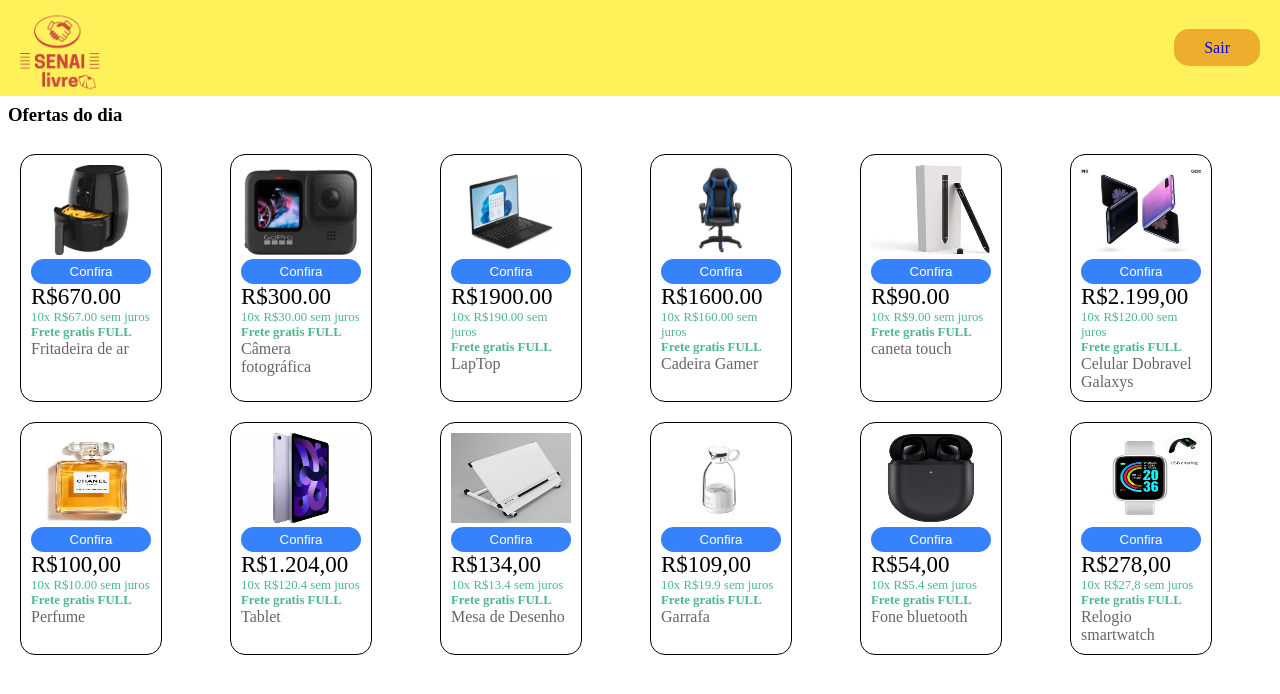
After one commit to isacristal/senai-livre, a PHP site: page /ofertas-do-dia.html in a window 1280 px wide. The commit adds this page. Shown: the top 694 px of the page. Run offline with PHP 8.4, Linux system fonts and the light colour scheme.

Commit message:
finalizado

```diff
--- /dev/null
+++ b/ofertas-do-dia.html
@@ -0,0 +1,135 @@
+<!DOCTYPE html>
+<html lang="pt-br">
+<head>
+    <meta charset="UTF-8">
+    <meta http-equiv="X-UA-Compatible" content="IE=edge">
+    <meta name="viewport" content="width=device-width, initial-scale=1.0">
+    <link rel="stylesheet" href="style.css">
+    <title>ofertas do dia</title>
+</head>
+<body>
+    <header id="logo">
+        <img src="img/img/senai.png" alt="logo">
+
+        <nav>
+            <a href="index.html">Sair</a>
+        </nav>
+    </header>
+    <main>
+        <section>
+            <h3>Ofertas do dia</h3>
+            <div id="ofertas-ofertas">
+
+                <div id="fritadeira">
+                    <img class="imagemtop" src="img/img/fritadeira.png" alt="fritadeira">
+                    <button>Confira</button>
+                    <p class="preco">R$670.00</p>
+                    <p class="parcela">10x R$67.00 sem juros</p>
+                    <p class="parcela"><strong>Frete gratis <i class="fa-solid fa-bolt"></i> FULL</strong></p>
+                    <p class="nome">Fritadeira de ar</p>
+                </div>
+
+                <div id="camera">
+                    <img class="imagemtop" src="img/img/camera.png" alt="camera">
+                    <button>Confira</button>
+                    <p class="preco">R$300.00</p>
+                    <p class="parcela">10x R$30.00 sem juros</p>
+                    <p class="parcela"><strong>Frete gratis <i class="fa-solid fa-bolt"></i> FULL</strong></p>
+                    <p class="nome">Câmera fotográfica</p>
+                </div>
+
+                <div id="laptop">
+                    <img class="imagemtop" src="img/img/laptop.png" alt="laptop">
+                    <button>Confira</button>
+                    <p class="preco">R$1900.00</p>
+                    <p class="parcela">10x R$190.00 sem juros</p>
+                    <p class="parcela"><strong>Frete gratis <i class="fa-solid fa-bolt"></i> FULL</strong></p>
+                    <p class="nome">LapTop</p>
+                </div>
+
+                <div id="cadeira-gamer">
+                    <img class="imagemtop" src="img/img/cadeiraGamer.png" alt="cadeiraGamer">
+                    <button>Confira</button>
+                    <p class="preco">R$1600.00</p>
+                    <p class="parcela">10x R$160.00 sem juros</p>
+                    <p class="parcela"><strong>Frete gratis <i class="fa-solid fa-bolt"></i> FULL</strong></p>
+                    <p class="nome">Cadeira Gamer</p>
+                </div>
+
+                <div id="cadeiracell">
+                    <img class="imagemtop" src="img/img/canetcel.jpg" alt="Caneta-touch">
+                    <button>Confira</button>
+                    <p class="preco">R$90.00</p>
+                    <p class="parcela">10x R$9.00 sem juros</p>
+                    <p class="parcela"><strong>Frete gratis <i class="fa-solid fa-bolt"></i> FULL</strong></p>
+                    <p class="nome">caneta touch</p>
+                </div>
+
+                <div id="celular-dobravel">
+                    <img class="imagemtop" src="img/img/cllrdobravel.jpg" alt="celular-dobravel">
+                    <button>Confira</button>
+                    <p class="preco">R$2.199,00</p>
+                    <p class="parcela">10x R$120.00 sem juros</p>
+                    <p class="parcela"><strong>Frete gratis <i class="fa-solid fa-bolt"></i> FULL</strong></p>
+                    <p class="nome">Celular Dobravel Galaxys</p>
+                </div>
+
+                <div id="perfume">
+                    <img  class="imagemtop" src="img/img/perfume.jpg" alt="perfume">
+                    <button>Confira</button>
+                    <p class="preco">R$100,00</p>
+                    <p class="parcela">10x R$10.00 sem juros</p>
+                    <p class="parcela"><strong>Frete gratis <i class="fa-solid fa-bolt"></i> FULL</strong></p>
+                    <p class="nome">Perfume</p>
+                </div>
+
+                <div id="tablet">
+                    <img class="imagemtop" src="img/img/tablet.jpg" alt="tablet">
+                    <button>Confira</button>
+                    <p class="preco">R$1.204,00</p>
+                    <p class="parcela">10x R$120.4 sem juros</p>
+                    <p class="parcela"><strong>Frete gratis <i class="fa-solid fa-bolt"></i> FULL</strong></p>
+                    <p class="nome">Tablet</p>
+                </div>
+
+                <div id="mesadedesenho">
+                    <img  class="imagemtop" src="img/img/mesadedesenho.jpg" alt="mesadedesenho">
+                    <button>Confira</button>
+                    <p class="preco">R$134,00</p>
+                    <p class="parcela">10x R$13.4 sem juros</p>
+                    <p class="parcela"><strong>Frete gratis <i class="fa-solid fa-bolt"></i> FULL</strong></p>
+                    <p class="nome">Mesa de Desenho</p>
+                </div>
+
+                <div id="garrafa">
+                    <img  class="imagemtop" src="img/img/garrafa.jpg" alt="garrafa">
+                    <button>Confira</button>
+                    <p class="preco">R$109,00</p>
+                    <p class="parcela">10x R$19.9 sem juros</p>
+                    <p class="parcela"><strong>Frete gratis <i class="fa-solid fa-bolt"></i> FULL</strong></p>
+                    <p class="nome">Garrafa</p>
+                </div>
+
+                <div id="foneblu">
+                    <img  class="imagemtop" src="img/img/foneblu.jpg" alt="garrafa">
+                    <button>Confira</button>
+                    <p class="preco">R$54,00</p>
+                    <p class="parcela">10x R$5.4 sem juros</p>
+                    <p class="parcela"><strong>Frete gratis <i class="fa-solid fa-bolt"></i> FULL</strong></p>
+                    <p class="nome">Fone bluetooth</p>
+                </div>
+
+                <div id="relogio">
+                    <img class="imagemtop" src="img/img/relogio.jpg" alt="garrafa">
+                    <button>Confira</button>
+                    <p class="preco">R$278,00</p>
+                    <p class="parcela">10x R$27,8 sem juros</p>
+                    <p class="parcela"><strong>Frete gratis <i class="fa-solid fa-bolt"></i> FULL</strong></p>
+                    <p class="nome">Relogio smartwatch</p>
+                </div>
+            </div>
+
+        </section>
+    </main>
+</body>
+</html>
--- a/style.css
+++ b/style.css
@@ -367,3 +367,52 @@ footer{
 #form-formulario button:hover{
     background-color: var(--cor--principal);
 }
+
+
+/* ofertas-do-dia */
+/* Ofertas do dia */
+#ofertas-ofertas{
+    display: grid;
+    padding: 20px;
+    gap: 20px;
+    grid-template-columns: repeat(6, 1fr);
+}
+
+#ofertas-ofertas div{
+    border: 1px solid black;
+    border-radius: 15px;
+    width: 120px;
+    padding: 10px;
+}
+
+#ofertas-ofertas div button{
+    background-color: var(--cor--ofertas);
+    color: white;
+    border-radius: 15px;
+    border: none;
+    padding: 5px;
+    width: 100%;
+}
+
+#ofertas-ofertas div button:hover{
+    cursor: pointer;
+}
+
+#ofertas-ofertas div .parcela{
+    color: var(--cor--valor-parc);
+    font-size: 0.8em;
+}
+
+#ofertas-ofertas div .preco{
+    font-size: 23px;
+}
+
+#ofertas-ofertas div .nome{
+    color: black;
+    opacity: 0.6;
+}
+
+.imagemtop{
+    width: 120px;
+    height: 90px;
+}
```
Also changed, not shown: index.html (+6 -7 lines), README.md (deleted), img/img/canetcel.jpg (added), img/img/celular-dobravel.jpg (added), img/img/celular.jpg (added), img/img/cllrdobravel.jpg (added), img/img/conjunto.jpg (added), img/img/foneblu.jpg (added), img/img/garrafa.jpg (added), img/img/geladeira.jpg (added), img/img/mesadedesenho.jpg (added), img/img/perfume (2).jpg (added), img/img/perfume.jpg (added), img/img/relogio.jpg (added), 2 more files.
